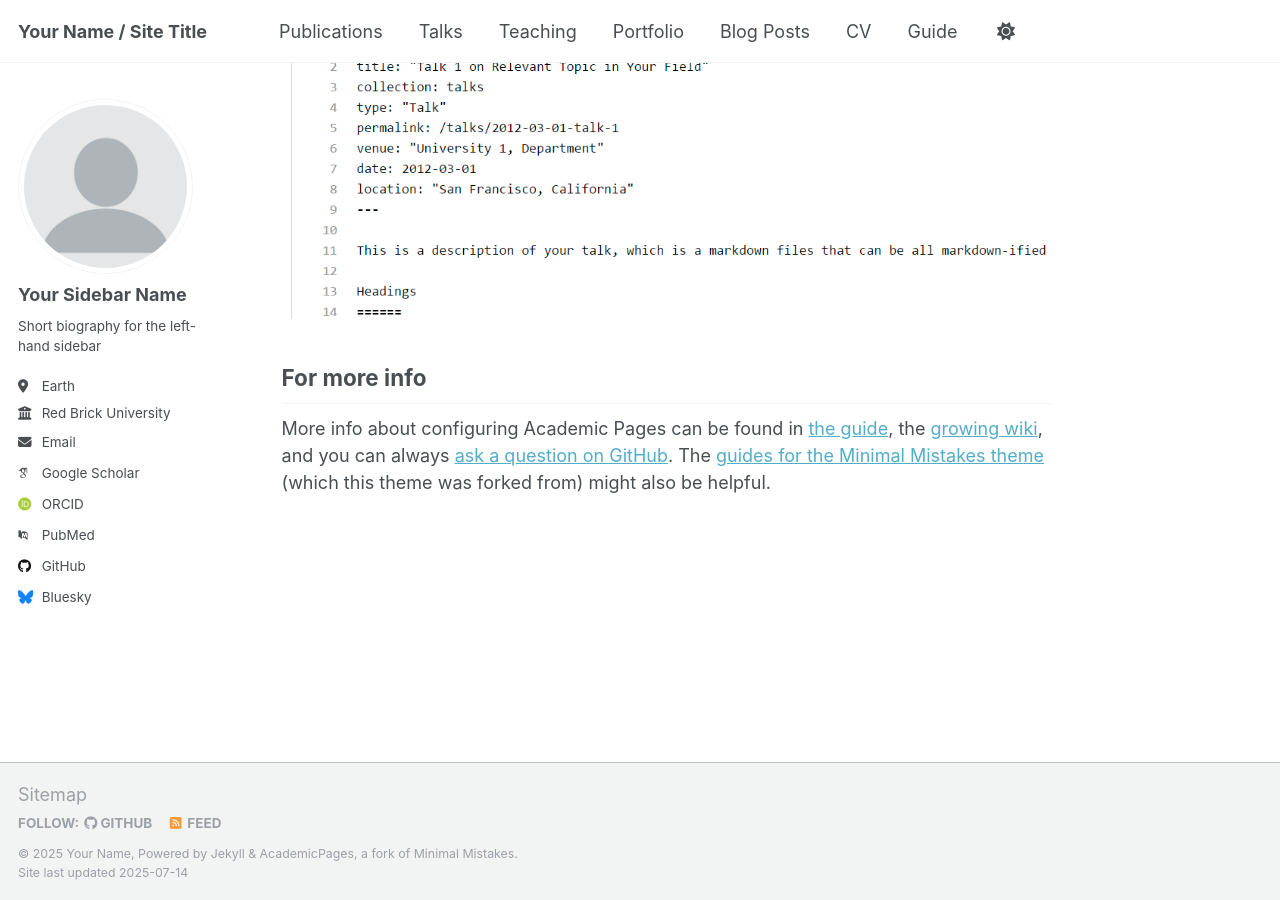
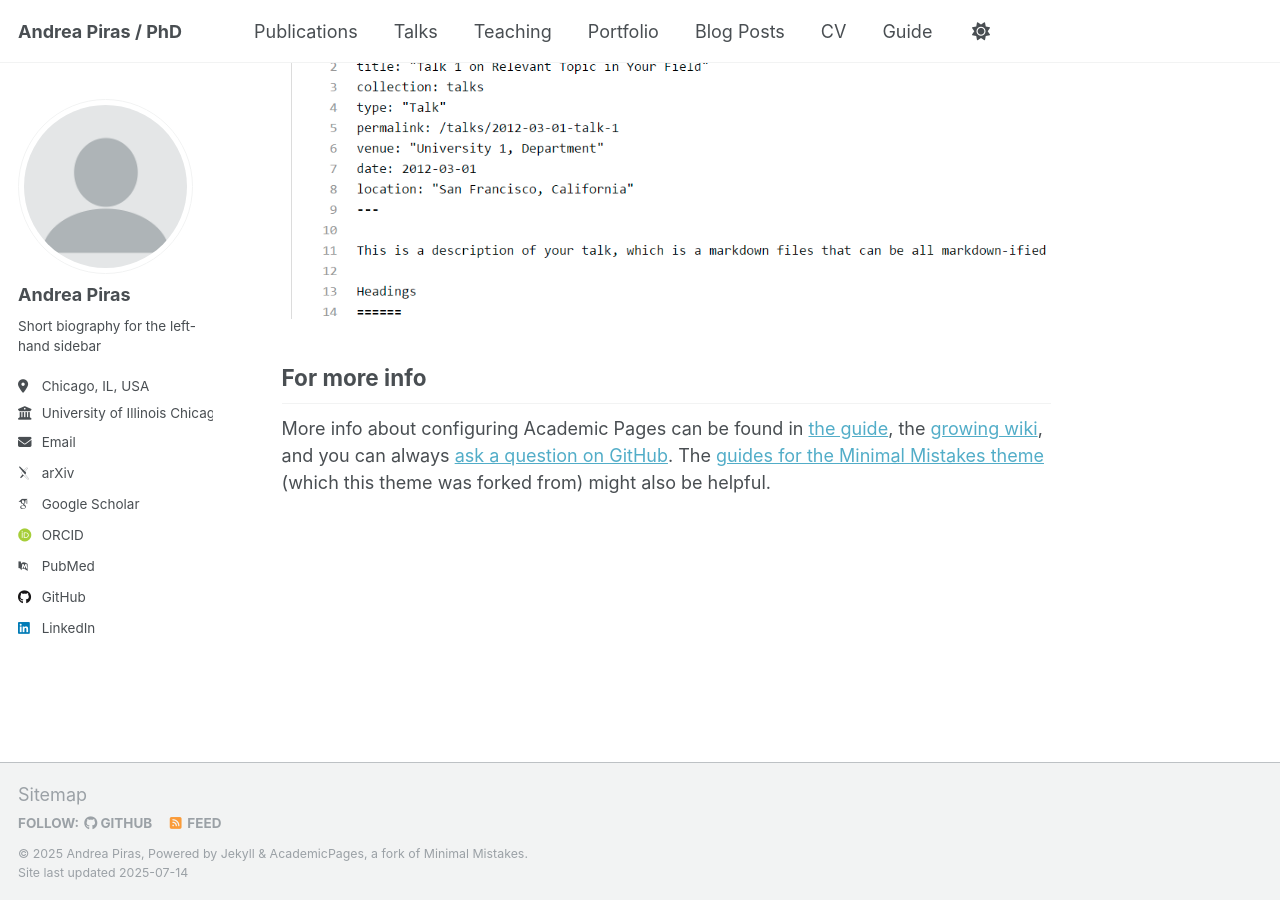
Before and after one commit to andreapiras00/.github.io, a Jekyll site: the page built from _pages/about.md, in a window 1280 px wide and 900 px high, scrolled down 2880 px. Built offline with Jekyll 4.4.1, drawn with Linux system fonts in a browser that asks for light colours; some web fonts are replaced; a script that is not in the unit is left out.

Commit message:
Updated basic info

```diff
--- a/_config.yml
+++ b/_config.yml
@@ -9,9 +9,9 @@
 # Basic Site Settings
 locale                   : "en-US"
 site_theme               : "default"
-title                    : "Your Name / Site Title"
+title                    : "Andrea Piras / PhD"
 title_separator          : "-"
-name                     : &name "Your Name"
+name                     : &name "Andrea Piras"
 description              : &description "personal description"
 url                      : https://academicpages.github.io # the base hostname & protocol for your site e.g. "https://[your GitHub username].github.io" or if you already have some other page hosted on Github then use "https://[your GitHub username].github.io/[Your Repo Name]"
 baseurl                  : "" # the subpath of your site, e.g. "/blog"
@@ -23,36 +23,36 @@ repository               : "academicpages/academicpages.github.io"
 author:
   # Biographic information
   avatar           : "profile.png"
-  name             : "Your Sidebar Name"
+  name             : "Andrea Piras"
   pronouns         : # example: "she/her"
   bio              : "Short biography for the left-hand sidebar"
-  location         : "Earth"
-  employer         : "Red Brick University"
+  location         : "Chicago, IL, USA"
+  employer         : "University of Illinois Chicago"
   uri              : # URL
-  email            : "none@example.org"
+  email            : "apiras2@uic.edu"
 
   # Academic websites
   academia         : # URL
-  arxiv            : # URL - Update with the correct link to your profile
-  googlescholar    : "https://scholar.google.com/citations?user=PS_CX0AAAAAJ"
+  arxiv            : "https://arxiv.org/a/piras_a_1.html"
+  googlescholar    : "https://scholar.google.com/citations?hl=en&user=bwPNnz8AAAAJ"
   impactstory      : # URL
-  orcid            : "http://orcid.org/yourorcidurl"
+  orcid            : "https://orcid.org/0009-0009-0739-0519"
   semantic         : # URL
   pubmed           : "https://www.ncbi.nlm.nih.gov/pubmed/?term=john+snow"
   researchgate     : # URL
   scopus           : # URL
 
   # Repositories and software development
-  bitbucket        : # Username - Update with your username on the site
-  codepen          : # Username
-  dribbble         : # Username
-  github           : "academicpages"
-  kaggle           : # Username
-  stackoverflow    : # User number or user number and name (i.e., use "1" or "1/jeff-atwood")
+  # bitbucket        : # Username - Update with your username on the site
+  # codepen          : # Username
+  # dribbble         : # Username
+  github           : "andreapiras00"
+  # kaggle           : # Username
+  # stackoverflow    : # User number or user number and name (i.e., use "1" or "1/jeff-atwood")
 
   # Social media
   artstation       : # Username
-  bluesky          : "bsky.app" # Replace this with you Bluesky username
+  # bluesky          : "bsky.app" # Replace this with you Bluesky username
   facebook         : # Username
   flickr           : # Username
   foursquare       : # Username
@@ -61,7 +61,7 @@ author:
   keybase          : # Username
   instagram        : # Username
   lastfm           : # Username
-  linkedin         : # Username
+  linkedin         : "https://www.linkedin.com/in/andrea-piras00/"
   mastodon         : # URL
   medium           : # URL
   pinterest        : # Username
```
